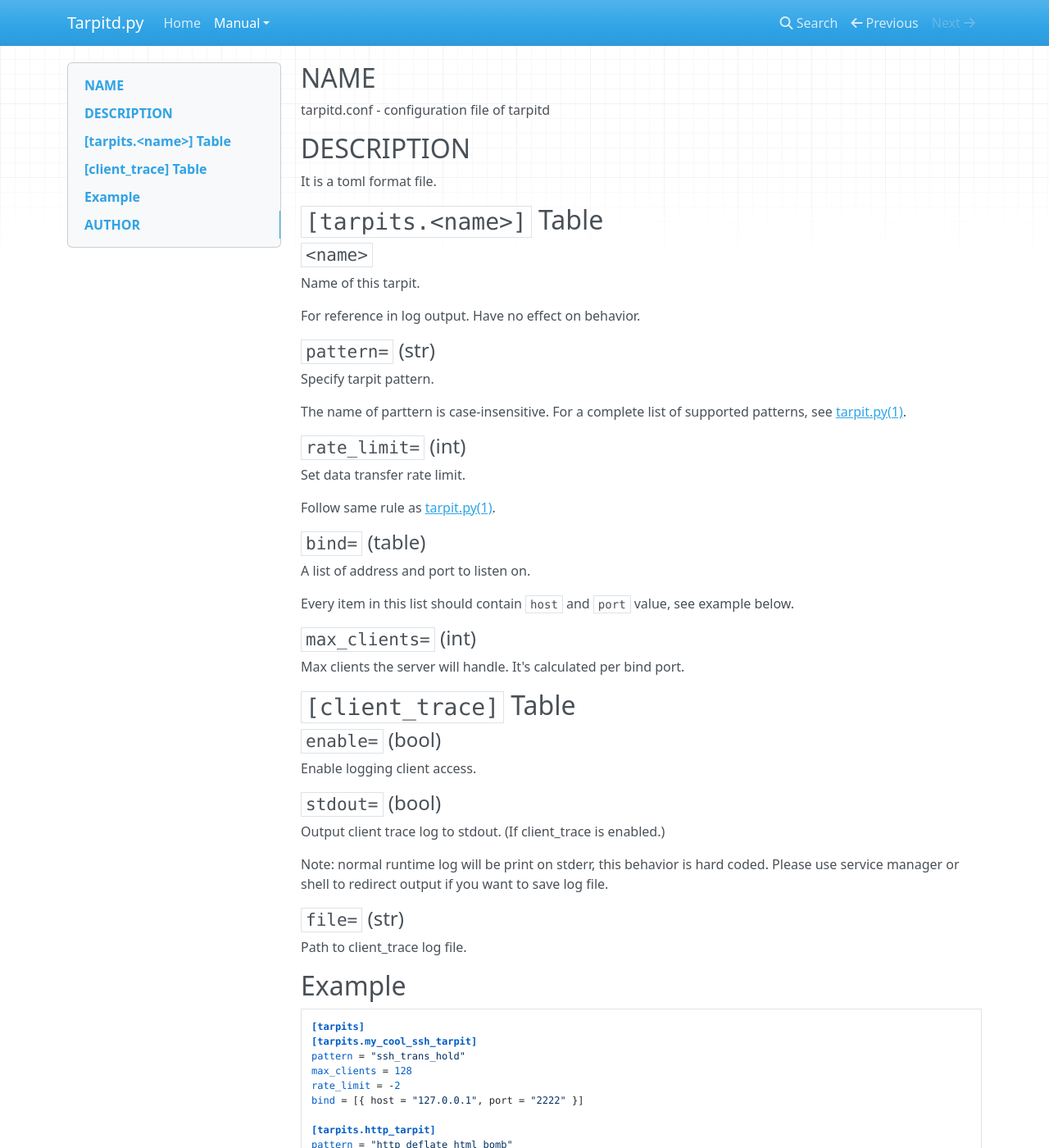
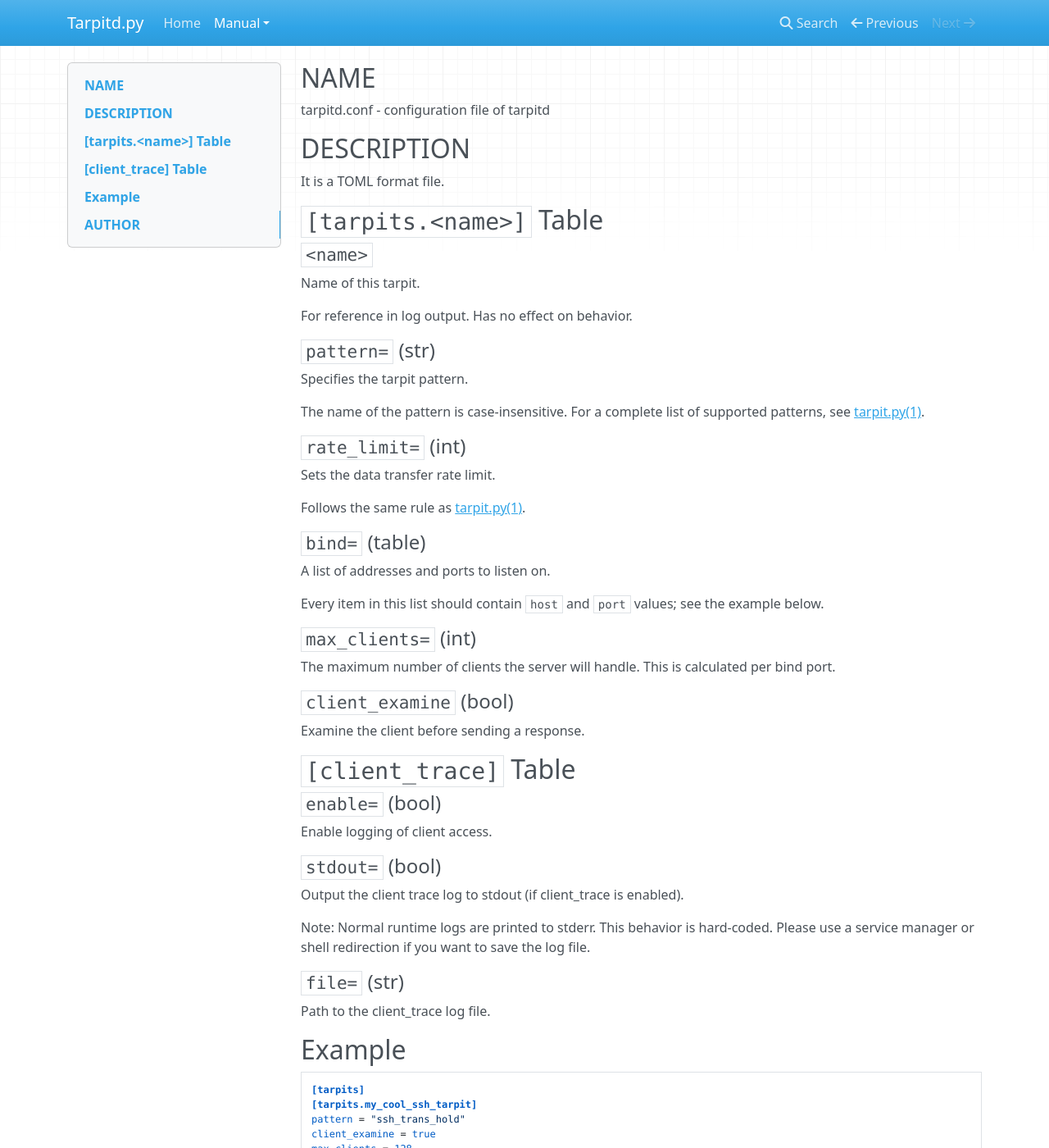
Before and after one commit to ImBearChild/tarpitd.py, an MkDocs documentation site: the page built from docs/tarpitd.conf.5.md, in a window 1280 px wide and 1400 px high. Shown: the whole window at 82% size. Built offline with MkDocs 1.6.1, drawn with Linux system fonts in a browser that asks for light colours; nearby versions of some CDN libraries.

Commit message:
docs: improve

```diff
--- a/docs/tarpitd.conf.5.md
+++ b/docs/tarpitd.conf.5.md
@@ -4,7 +4,7 @@ tarpitd.conf - configuration file of tarpitd
 
 ## DESCRIPTION
 
-It is a toml format file.
+It is a TOML format file.
 
 ## `[tarpits.<name>]` Table
 
@@ -12,45 +12,49 @@ It is a toml format file.
 
 Name of this tarpit.
 
-For reference in log output. Have no effect on behavior.
+For reference in log output. Has no effect on behavior.
 
 #### `pattern=` (str)
 
-Specify tarpit pattern.
+Specifies the tarpit pattern.
 
-The name of parttern is case-insensitive. For a complete list of supported patterns, see [tarpit.py(1)](./tarpitd.py.1.md).
+The name of the pattern is case-insensitive. For a complete list of supported patterns, see [tarpit.py(1)](./tarpitd.py.1.md).
 
 #### `rate_limit=` (int)
 
-Set data transfer rate limit.
+Sets the data transfer rate limit.
 
-Follow same rule as [tarpit.py(1)](./tarpitd.py.1.md).
+Follows the same rule as [tarpit.py(1)](./tarpitd.py.1.md).
 
 #### `bind=` (table)
 
-A list of address and port to listen on.
+A list of addresses and ports to listen on.
 
-Every item in this list should contain `host` and `port` value, see example below.
+Every item in this list should contain `host` and `port` values; see the example below.
 
 #### `max_clients=` (int)
 
-Max clients the server will handle. It's calculated per bind port.
+The maximum number of clients the server will handle. This is calculated per bind port.
+
+#### `client_examine` (bool)
+
+Examine the client before sending a response.
 
 ## `[client_trace]` Table
 
 #### `enable=` (bool)
 
-Enable logging client access.
+Enable logging of client access.
 
 #### `stdout=` (bool)
 
-Output client trace log to stdout. (If client_trace is enabled.)
+Output the client trace log to stdout (if client_trace is enabled).
 
-Note: normal runtime log will be print on stderr, this behavior is hard coded. Please use service manager or shell to redirect output if you want to save log file.
+Note: Normal runtime logs are printed to stderr. This behavior is hard-coded. Please use a service manager or shell redirection if you want to save the log file.
 
 #### `file=` (str)
 
-Path to client_trace log file.
+Path to the client_trace log file.
 
 ## Example
 
@@ -58,6 +62,7 @@ Path to client_trace log file.
 [tarpits]
 [tarpits.my_cool_ssh_tarpit]
 pattern = "ssh_trans_hold"
+client_examine = true
 max_clients = 128
 rate_limit = -2
 bind = [{ host = "127.0.0.1", port = "2222" }]
```
Also changed, not shown: docs/tarpitd.py.1.md (+22 -24 lines), 2 other files.
